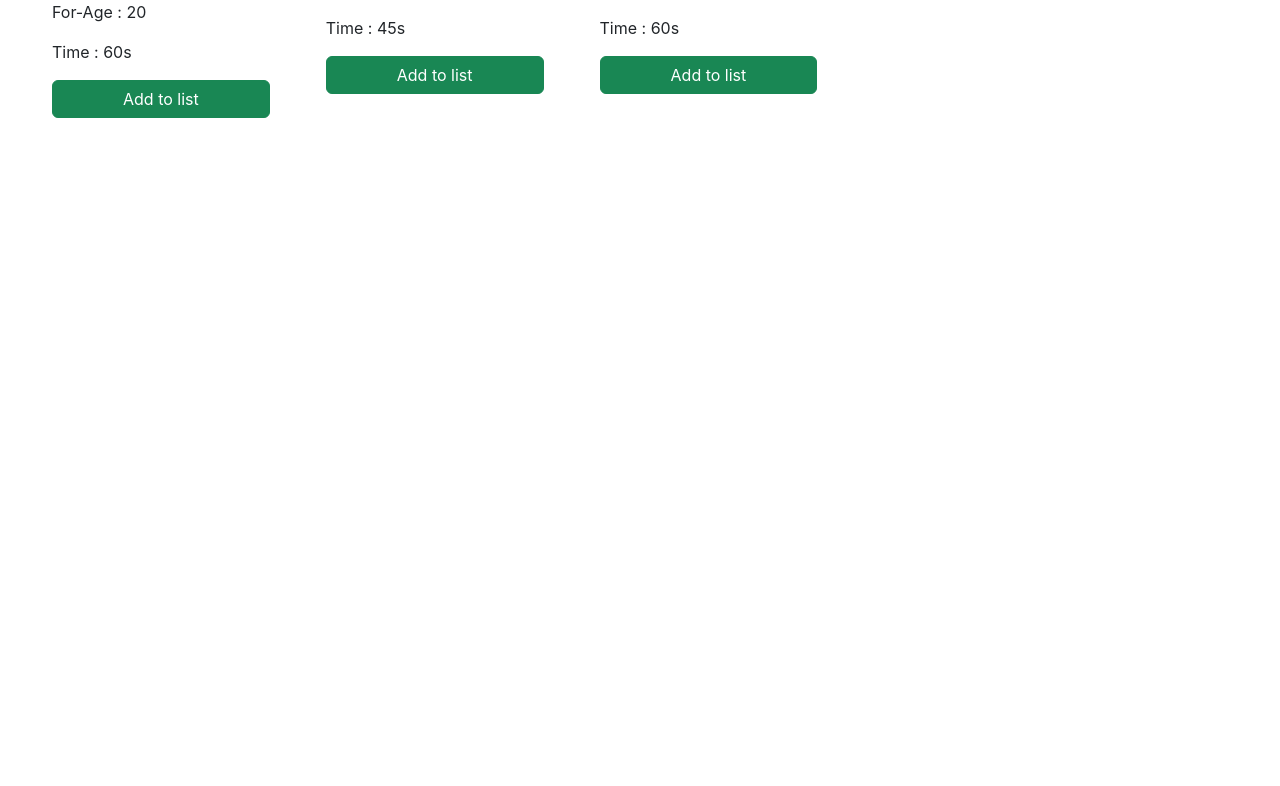
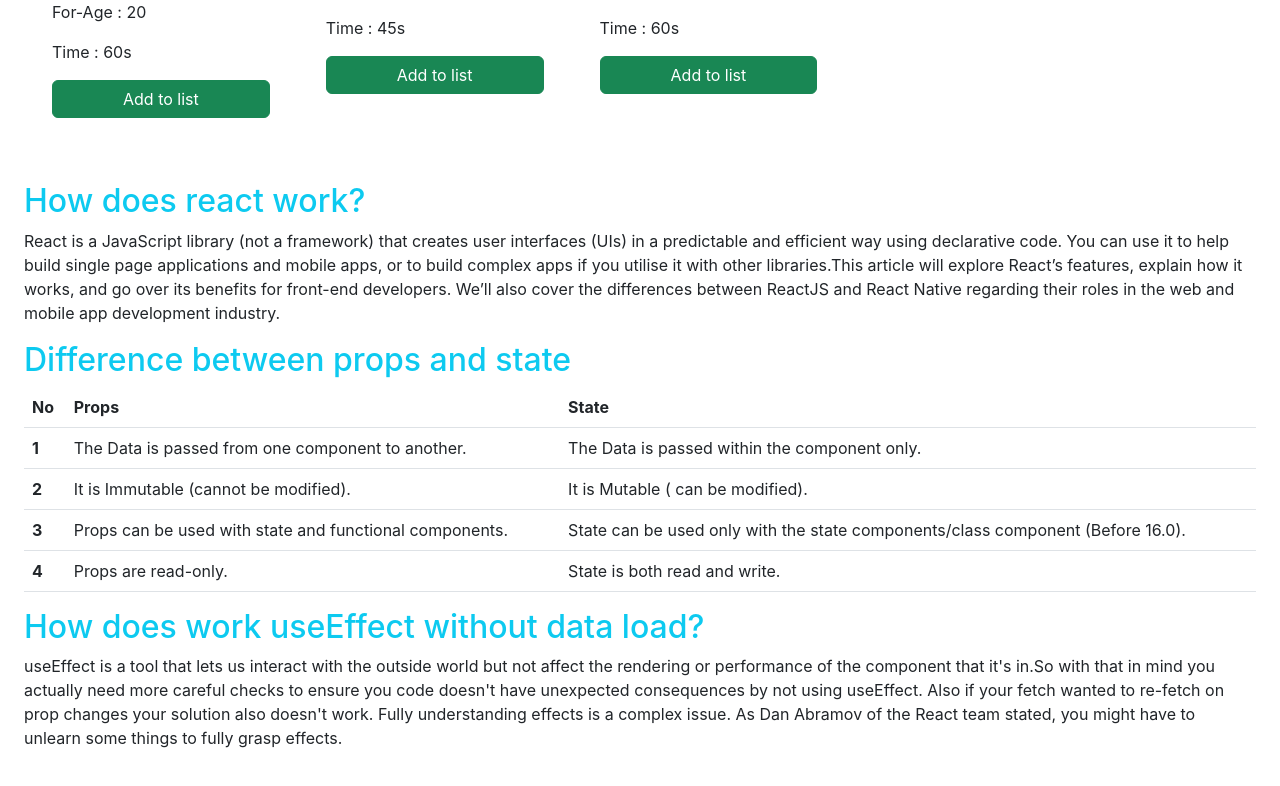
Before and after one commit to mirazulislam1/ultra-active-club, a React (Create React App) app: page / in a window 1280 px wide. Shown: the part 1106-1892 px from the top of the page. Before the commit the page ends 1264 px from the top, so only its background shows below. Built offline with nearby package versions, Linux system fonts and the light colour scheme.

Commit message:
question added

```diff
--- a/src/App.js
+++ b/src/App.js
@@ -1,11 +1,13 @@
 
 import './App.css';
 import Exercise from './Components/Exercise/Exercise';
+import Question from './Components/Question/Question';
 
 function App() {
   return (
     <div>
     <Exercise></Exercise>
+    <Question></Question>
     </div>
   );
 }
--- a/src/Components/Cart/Cart.js
+++ b/src/Components/Cart/Cart.js
@@ -40,7 +40,7 @@ const Cart = (props) => {
                 <div><button className='border border-0 rounded-4 bg-white'>20s</button></div>
                 <div><button className='border border-0 rounded-4 bg-white'>30s</button></div>
                 <div><button className='border border-0 rounded-4 bg-white'>40s</button></div>
-                <div><button className='hover:text-primary border border-0 rounded-4 bg-white'>50s</button></div>
+                <div><button className='border border-0 rounded-4 bg-white'>50s</button></div>
                 </div>
             </section>
             <section className='mt-4'>
@@ -54,7 +54,7 @@ const Cart = (props) => {
                 <p> seconds</p>
                 </div>
             </section>
-            <button className='w-100 border border-0 rounded-4 pt-2 active-btn'>
+            <button  className='w-100 border border-0 rounded-4 pt-2 active-btn'>
                 <p className='fs-5 text-white'>Activity Completed</p>
             </button>
            </div>
--- /dev/null
+++ b/src/Components/Question/Question.js
@@ -0,0 +1,54 @@
+import React from 'react';
+
+const Question = () => {
+    return (
+        <div className='p-4'>
+            <h2 className='text-info'>How does react work?</h2>
+            <p>React is a JavaScript library (not a framework) that creates user interfaces (UIs) in a predictable and efficient way using declarative code. You can use it to help build single page applications and mobile apps, or to build complex apps if you utilise it with other libraries.This article will explore React’s features, explain how it works, and go over its benefits for front-end developers. We’ll also cover the differences between ReactJS and React Native regarding their roles in the web and mobile app development industry.</p>
+
+            <h2 className='text-info'>Difference between props and state</h2>
+            <table class="table caption-top">
+
+        <thead>
+            <tr>
+            <th scope="col">No</th>
+            <th scope="col">Props</th>
+            <th scope="col">State</th>
+
+            </tr>
+        </thead>
+        <tbody>
+            <tr>
+            <th scope="row">1</th>
+            <td>The Data is passed from one component to another.</td>
+            <td>The Data is passed within the component only.</td>
+
+            </tr>
+            <tr>
+            <th scope="row">2</th>
+            <td>It is Immutable (cannot be modified).</td>
+            <td>It is Mutable ( can be modified).</td>
+
+            </tr>
+            <tr>
+            <th scope="row">3</th>
+            <td>Props can be used with state and functional components.</td>
+            <td>State can be used only with the state components/class component (Before 16.0).</td>
+            </tr>
+            <tr>
+            <th scope="row">4</th>
+            <td>Props are read-only.</td>
+            <td>State is both read and write.</td>
+            </tr>
+        </tbody>
+        </table>
+
+        <h2 className='text-info'>How does work useEffect without data load?</h2>
+        <p> useEffect is a tool that lets us interact with the outside world but not affect the rendering or performance of the component that it's in.So with that in mind you actually need more careful checks to ensure you code doesn't have unexpected consequences by not using useEffect. Also if your fetch wanted to re-fetch on prop changes your solution also doesn't work.
+        Fully understanding effects is a complex issue. As Dan Abramov of the React team stated, you might have to unlearn some things to fully grasp effects.</p>
+        </div>
+
+    );
+};
+
+export default Question;
```
Also changed, not shown: src/Components/Toast/Toast.js (added, +11 -0 lines).
